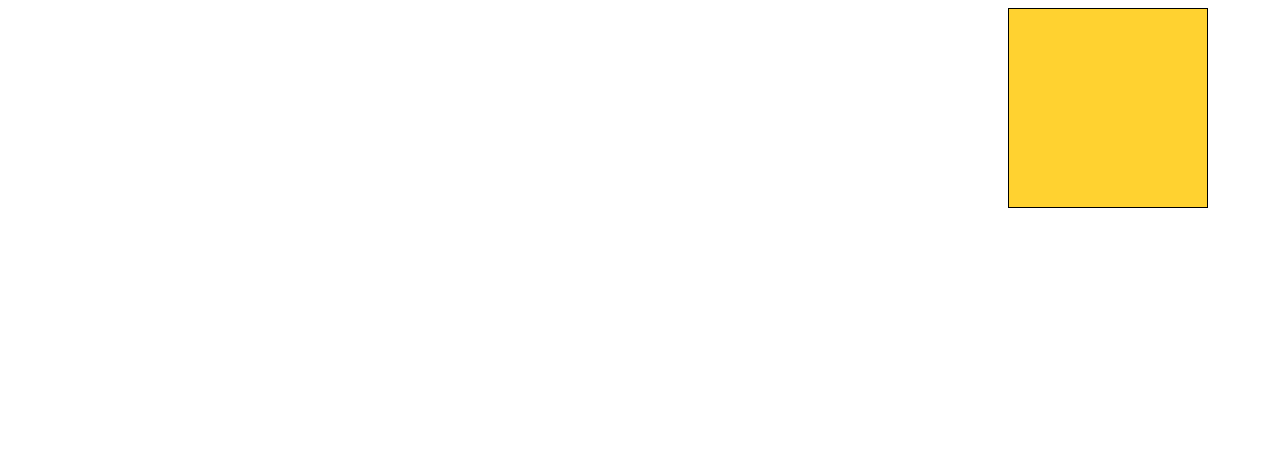
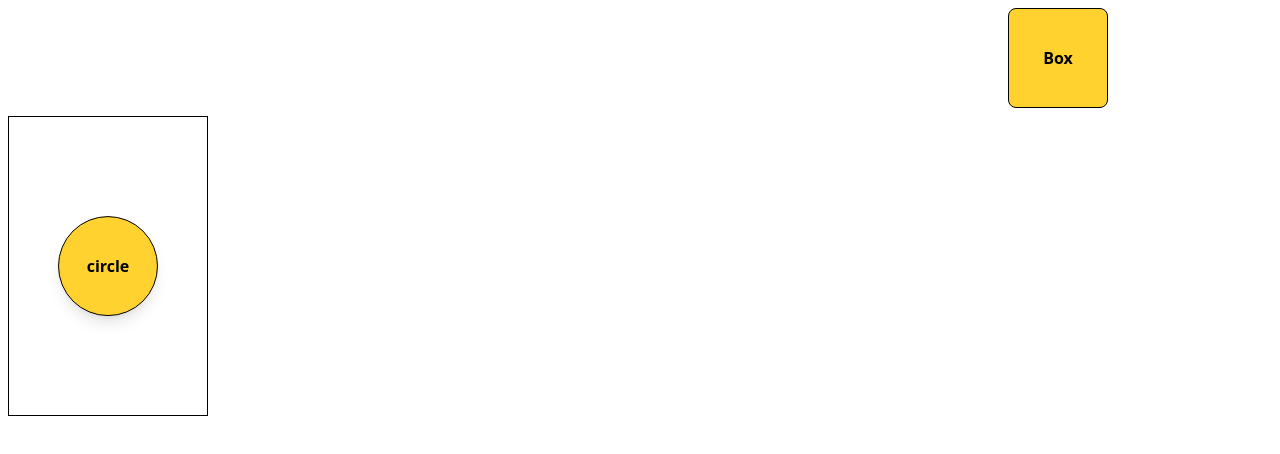
Before and after one commit to NIRMAL1996-CODE/reactcodepractice, a React (Vite) app in the folder PracticeMotion/: page / in a window 1280 px wide. Shown: the top 454 px of the page. Built offline with nearby package versions, Linux system fonts and the light colour scheme.

Commit message:
create a circle to move vertically, bouncing at the top and bottom of the container

```diff
--- a/PracticeMotion/src/App.tsx
+++ b/PracticeMotion/src/App.tsx
@@ -1,9 +1,11 @@
 import BoxAnimation from "./components/BoxAnimation"
+import CircleBounce from "./components/CircleBounce"
 
 const App = () => {
   return (
     <div>
       <BoxAnimation/>
+      <CircleBounce/>
     </div>
   )
 }
--- a/PracticeMotion/src/components/BoxAnimation.tsx
+++ b/PracticeMotion/src/components/BoxAnimation.tsx
@@ -7,7 +7,7 @@ const BoxAnimation = () => {
       initial={{x:0}}
       animate={{x:1000}}
       transition={{delay:1,duration:5}}>
-        <div className="w-[200px] h-[200px] border-1 bg-amber-300 m-2"></div>
+        <div className="w-[100px] h-[100px] border-1 bg-amber-300 m-2 rounded-lg flex justify-center items-center font-bold">Box</div>
       </motion.div>
     </div>
   )
--- /dev/null
+++ b/PracticeMotion/src/components/CircleBounce.tsx
@@ -0,0 +1,14 @@
+import {motion} from "framer-motion"
+
+const CircleBounce = () => {
+  return (
+
+    <div className="flex justify-center items-center border-1 w-[200px] h-[300px] m-2">
+      < motion.div className="w-[100px] h-[100px] border-1 bg-amber-300 m-2 rounded-full shadow-lg flex justify-center items-center font-bold"
+      animate={{y:[0,100, 0]}}
+      transition={{repeat:Infinity, duration:2 ,ease:"easeInOut" }}>circle
+      </motion.div>
+    </div>
+  )
+};
+export default CircleBounce;
```
